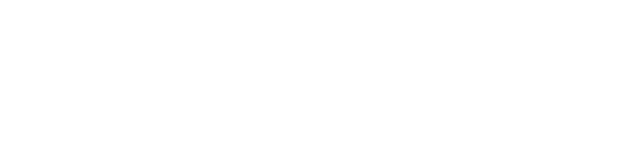
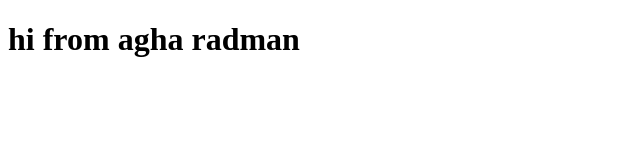
Before and after one commit to RadmanBZ/test_project, a plain HTML site: page index.html in a window 1280 px wide. Shown: the whole page, without its empty margins (0-640 px from the left). Drawn offline with Linux system fonts and the light colour scheme.

Commit message:
h1 added

```diff
--- a/index.html
+++ b/index.html
@@ -6,6 +6,6 @@
     <title>Document</title>
 </head>
 <body>
-
+    <h1>hi from agha radman</h1>
 </body>
 </html>
```
